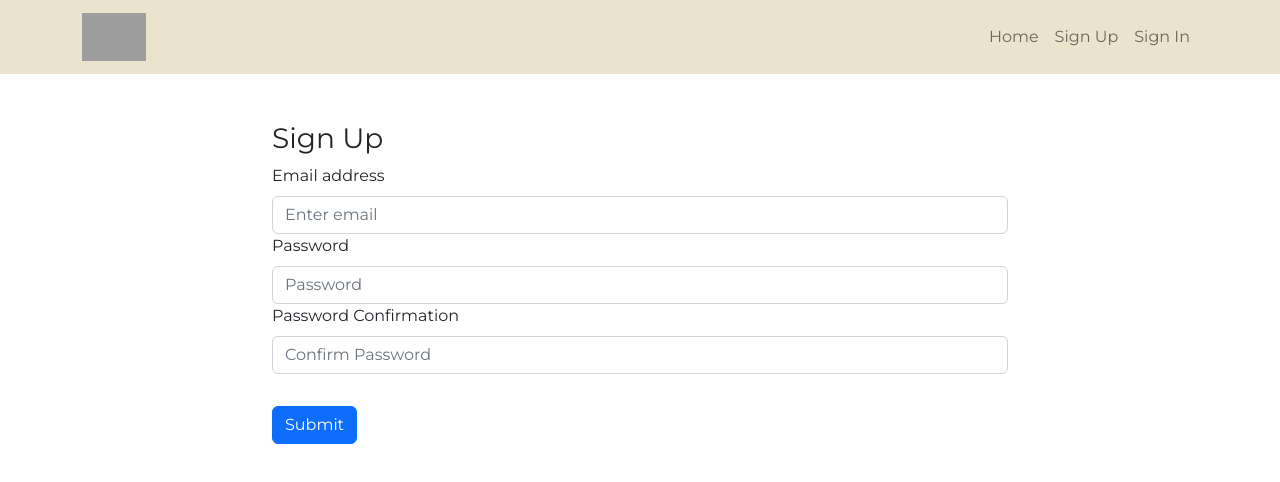
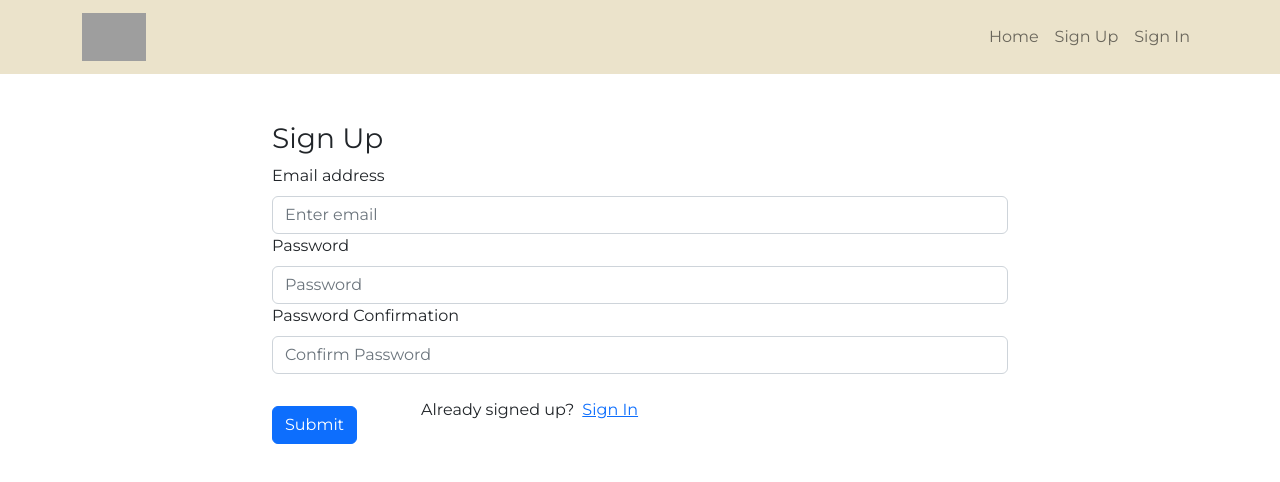
Before and after one commit to AWard59/Plenty-Of-Crud-React, a React (Create React App) app: page /sign-up in a window 1280 px wide. Shown: the top 482 px of the page. Built offline with nearby package versions, Linux system fonts and the light colour scheme; grey boxes are pictures that could not be loaded.

Commit message:
feat: added sign-up link to home, added sign-in link to sign-up

```diff
--- a/src/components/Home.js
+++ b/src/components/Home.js
@@ -1,4 +1,5 @@
 import React from 'react'
+import { Link } from 'react-router-dom'
 
 const Home = () => {
   return (
@@ -8,7 +9,7 @@ const Home = () => {
 				<h1>Welcome to Plenty of CRUD</h1>
 				<br />
 				<h5>
-					If you are new, sign up now to be able to view other members!
+					If you are new, <Link to='/sign-up'>Sign Up</Link> now to be able to view other members!
 				</h5>
 			</div>
 		</>
--- a/src/components/auth/SignUp.js
+++ b/src/components/auth/SignUp.js
@@ -1,5 +1,5 @@
 import React, { useState } from 'react'
-import { Navigate } from 'react-router-dom'
+import { Navigate, Link } from 'react-router-dom'
 
 import { signUp, signIn } from '../../api/auth'
 import { signUpSuccess, signUpFailure } from '../AutoDismissAlert/messages'
@@ -80,11 +80,15 @@ const SignUp = ({ msgAlert, setUser }) => {
             />
           </Form.Group>
           <br />
+            <div style={{display:'inline-flex'}}>
 
-          <Button className='mt-2' variant='primary' type='submit'>
-Submit
-          </Button>
-        </Form>
+              <Button className='mt-2' variant='primary' type='submit'>
+    Submit
+              </Button>
+              <p style={{marginLeft:'5vw'}}>Already signed up?&ensp;</p>
+              <Link to='../sign-in'>Sign In</Link>
+            </div>
+          </Form>
       </div>
     </div>
   )
```
